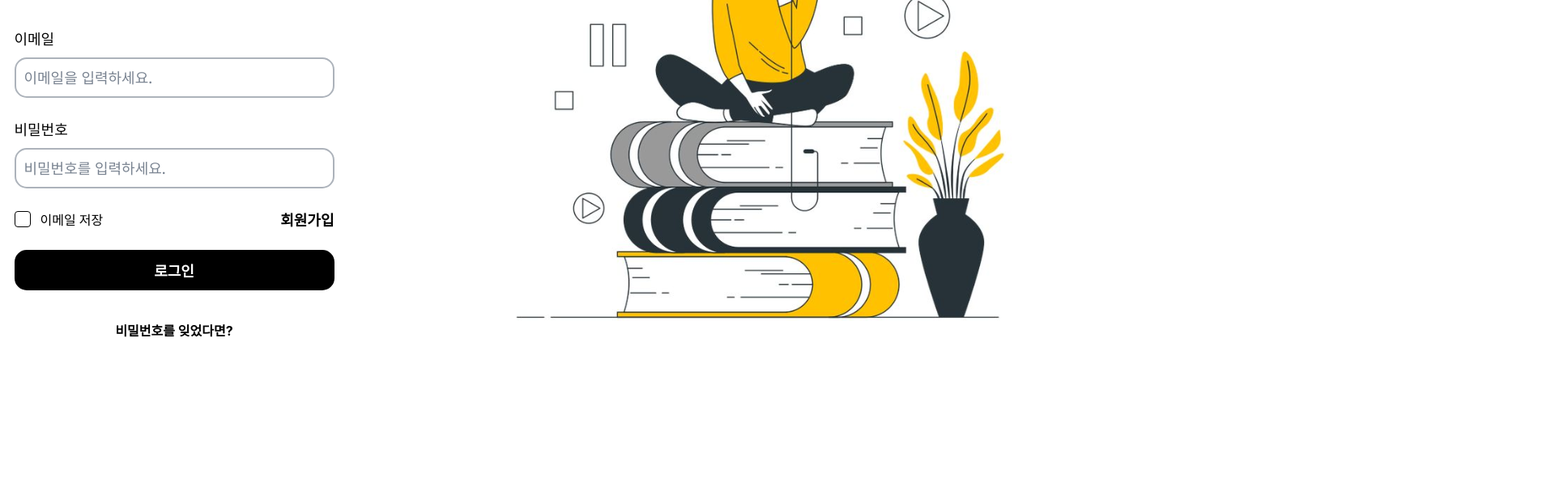
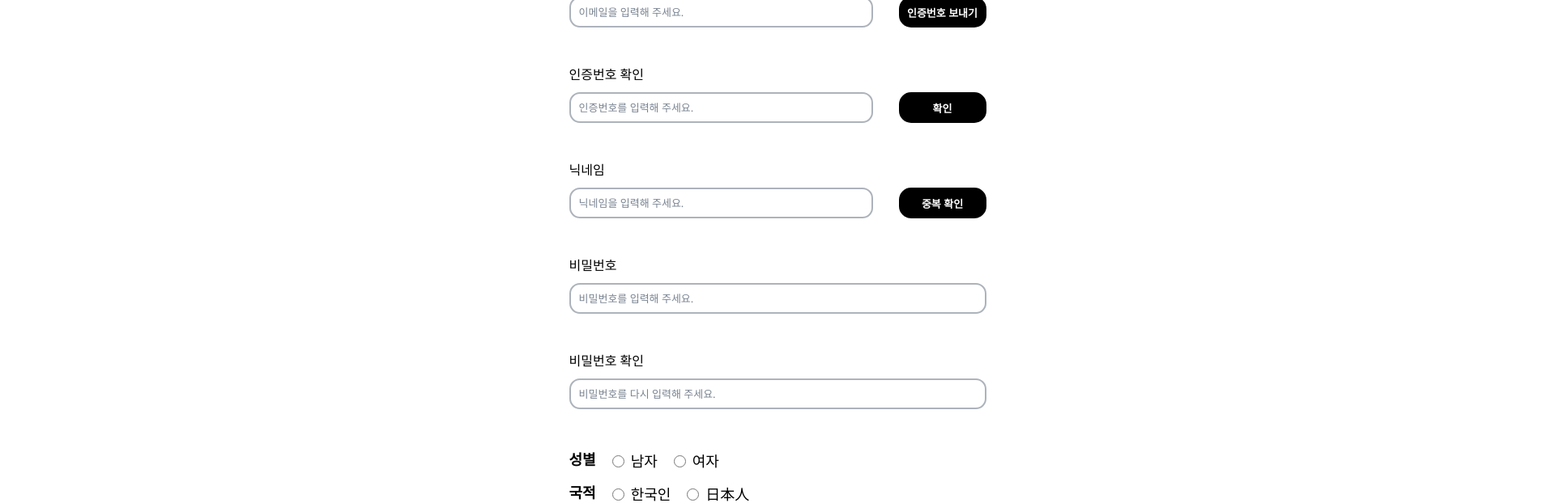
Before and after one commit to psjoo7/dango-front, a React (Create React App) app in the folder dango/: page /member/signup in a window 1280 px wide. Before the commit this address led to /member/login. Shown: the part 240-862 px from the top of the page at 81% size, 1920 px wide, since content can reach past the window. Before the commit the page ends 800 px from the top, so only its background shows below. Built offline with nearby package versions, Linux system fonts and the light colour scheme.

Commit message:
no message

```diff
--- a/dango/src/App.js
+++ b/dango/src/App.js
@@ -10,6 +10,7 @@ import LoginPage from "./pages/Login/LoginPage/LoginPage";
 import HomePage from "./pages/HomePage/HomePage";
 import MyProfilePage from "./pages/MyProfilePage/MyProfilePage";
 import ProtectedRoute from "./route/ProtectedRoute";
+import SignUpPage from "./pages/Login/SignUpPage/SignUpPage";
 
 function App() {
   const isAuthenticated = !!localStorage.getItem("user");
@@ -22,7 +23,6 @@ function App() {
           path="/member/login"
           element={isAuthenticated ? <Navigate to="/home" /> : <LoginPage />}
         />
-
         {/* 보호된 경로: 로그인한 사용자만 접근 가능 */}
         <Route
           path="/home"
@@ -39,7 +39,8 @@ function App() {
               <MyProfilePage />
             </ProtectedRoute>
           }
-        />
+        />{" "}
+        <Route path="/member/signup" element={<SignUpPage />} />
         {/* 모든 경로는 로그인하지 않은 상태면 로그인 페이지로 리다이렉트 */}
         <Route path="*" element={<Navigate to="/member/login" />} />
       </Routes>
--- a/dango/src/component/Buttons/RadioButton/RadioButton.jsx
+++ b/dango/src/component/Buttons/RadioButton/RadioButton.jsx
@@ -4,17 +4,17 @@ import styles from "./RadioButton.module.css";
 
 const RadioButton = ({
   className = "",
-                         propLabel,               // 라벨 텍스트
-                         propLabelFontSize = "18px",  // 텍스트 크기
-                         propLabelFontWeight = "500",  // 텍스트 굵기
-                         propLabelColor = "var(--color-black)",    // 텍스트 색상
-                         propGap = "5px",            // 버튼과 텍스트 사이의 간격 (마진을 없애기 위해 기본값을 0px로 설정)
-                         propButtonSize = "15px",     // 버튼 크기
-                         propButtonBorder = "1px solid var(--color-gray2)",  // 버튼의 border 설정
-                         propName = "radioGroup",     // 라디오 버튼 그룹 이름 (중복 체크 방지)
-                         propValue,                   // 라디오 버튼의 value 값
-                         propChecked,                 // 라디오 버튼이 체크되어 있는지 여부
-                         propOnChange,                // 라디오 버튼의 변경 이벤트 핸들러
+  propLabel, // 라벨 텍스트
+  propLabelFontSize = "18px", // 텍스트 크기
+  propLabelFontWeight = "500", // 텍스트 굵기
+  propLabelColor = "var(--color-black)", // 텍스트 색상
+  propGap = "5px", // 버튼과 텍스트 사이의 간격 (마진을 없애기 위해 기본값을 0px로 설정)
+  propButtonSize = "15px", // 버튼 크기
+  propButtonBorder = "1px solid var(--color-gray2)", // 버튼의 border 설정
+  propName = "radioGroup", // 라디오 버튼 그룹 이름 (중복 체크 방지)
+  propValue = "", // 라디오 버튼의 value 값
+  propChecked, // 라디오 버튼이 체크되어 있는지 여부
+  propOnChange, // 라디오 버튼의 변경 이벤트 핸들러
 }) => {
   const radioStyle = useMemo(() => {
     return {
@@ -29,7 +29,7 @@ const RadioButton = ({
       fontSize: propLabelFontSize,
       fontWeight: propLabelFontWeight,
       color: propLabelColor,
-            marginLeft: propGap,  // 버튼과 텍스트 사이의 간격 설정 (기본 0px)
+      marginLeft: propGap, // 버튼과 텍스트 사이의 간격 설정 (기본 0px)
     };
   }, [propLabelFontSize, propLabelFontWeight, propLabelColor, propGap]);
 
@@ -42,7 +42,7 @@ const RadioButton = ({
         value={propValue}
         checked={propChecked}
         onChange={propOnChange}
-                style={radioStyle}   // 버튼 크기 및 스타일 적용
+        style={radioStyle} // 버튼 크기 및 스타일 적용
       />
       <label className={styles.label} style={labelStyle}>
         {propLabel}
@@ -53,18 +53,18 @@ const RadioButton = ({
 
 RadioButton.propTypes = {
   className: PropTypes.string,
-    propLabel: PropTypes.string.isRequired,    // 라벨 텍스트
-    propLabelFontSize: PropTypes.string,       // 텍스트 크기
-    propLabelFontWeight: PropTypes.string,     // 텍스트 굵기
-    propLabelColor: PropTypes.string,          // 텍스트 색상
-    propGap: PropTypes.string,                 // 버튼과 텍스트 사이의 간격
-    propButtonSize: PropTypes.string,          // 버튼 크기
-    propButtonBorder: PropTypes.string,        // 버튼 border 설정
-    propCheckedColor: PropTypes.string,        // 체크된 라디오 버튼 색상
-    propName: PropTypes.string,                // 라디오 버튼 그룹 이름
-    propValue: PropTypes.string.isRequired,    // 라디오 버튼의 value 값
-    propChecked: PropTypes.bool,               // 라디오 버튼이 체크되어 있는지 여부
-    propOnChange: PropTypes.func.isRequired,   // 라디오 버튼 변경 이벤트 핸들러
+  propLabel: PropTypes.string.isRequired, // 라벨 텍스트
+  propLabelFontSize: PropTypes.string, // 텍스트 크기
+  propLabelFontWeight: PropTypes.string, // 텍스트 굵기
+  propLabelColor: PropTypes.string, // 텍스트 색상
+  propGap: PropTypes.string, // 버튼과 텍스트 사이의 간격
+  propButtonSize: PropTypes.string, // 버튼 크기
+  propButtonBorder: PropTypes.string, // 버튼 border 설정
+  propCheckedColor: PropTypes.string, // 체크된 라디오 버튼 색상
+  propName: PropTypes.string, // 라디오 버튼 그룹 이름
+  propValue: PropTypes.string.isRequired, // 라디오 버튼의 value 값
+  propChecked: PropTypes.bool, // 라디오 버튼이 체크되어 있는지 여부
+  propOnChange: PropTypes.func, // 라디오 버튼 변경 이벤트 핸들러
 };
 
 export default RadioButton;
--- a/dango/src/component/Forms/SignUpPageForm/SignUpPageForm.jsx
+++ b/dango/src/component/Forms/SignUpPageForm/SignUpPageForm.jsx
@@ -1,15 +1,71 @@
+import { useState } from "react";
+import axios from "axios"; // Axios 사용을 위한 import
 import PropTypes from "prop-types";
 import styles from "./SignUpPageForm.module.css";
-import {RegularText} from "../../Text";
-import {InputText} from "../../Input";
-import {RadioButton, RegularButton} from "../../Buttons";
+import { RegularText } from "../../Text";
+import { InputText } from "../../Input";
+import { RadioButton, RegularButton } from "../../Buttons";
+import { useNavigate } from "react-router-dom";
 
-const SignUpPageForm = ({className = ""}) => {
+const SignUpPageForm = ({ className = "" }) => {
+  const navigate = useNavigate();
+  const [formData, setFormData] = useState({
+    email: "",
+    userPassword: "",
+    confirmPassword: "",
+    nickname: "",
+    userNationality: "",
+    userSex: null,
+  });
+
+  const handleInputChange = (e) => {
+    const { name, value } = e.target;
+    setFormData((prevData) => ({ ...prevData, [name]: value }));
+  };
+
+  const handleRadioChange = (e) => {
+    const { name, value } = e.target;
+    setFormData((prevData) => ({ ...prevData, [name]: value }));
+    console.log(formData.userNationality, formData.userSex);
+  };
+
+  const handleSubmit = async (e) => {
+    e.preventDefault();
+    console.log(formData);
+    // 비밀번호 확인 로직
+    if (formData.userPassword !== formData.confirmPassword) {
+      alert("비밀번호가 일치하지 않습니다.");
+      return;
+    }
+
+    try {
+      // 서버로 회원가입 요청 전송
+      const response = await axios.post(
+        "https://scit45dango.site/api/member/join",
+        {
+          userEmail: formData.email,
+          userPassword: formData.userPassword,
+          nickname: formData.nickname,
+          userNationality: formData.userNationality,
+          userSex: formData.userSex === "male" ? true : false,
+        }
+      );
+
+      if (response.status === 201) {
+        alert("회원가입에 성공했습니다.");
+        navigate("/member/login");
+      }
+    } catch (error) {
+      console.error("회원가입 오류:", error);
+      alert("회원가입 중 오류가 발생했습니다.");
+    }
+  };
+
   return (
     <div className={styles.SignUpPageForm}>
       <div className={styles.top}>
         <RegularText
-                    text={"회원가입"}
+          propText={"회원가입"}
           propFontSize={"47px"}
           propFontWeight={900}
         />
@@ -24,19 +80,20 @@ const SignUpPageForm = ({className = ""}) => {
               propLabelFontSize={"var(--font-body2)"}
               propInputFontSize={"var(--font-body3)"}
               propPlaceholder={"이메일을 입력해 주세요."}
+              propValue={formData.email}
+              propOnChange={handleInputChange}
+              name={"email"}
             />
 
             <RegularButton
-                            buttonClassName={styles.buttons}
-                            buttonText={"인증번호 보내기"}
-                            buttonFontSize={"var(--font-body3)"}
-
-                            buttonColor={"var(--color-black)"}
-                            buttonTextColor={"var(--color-white)"}
-                            buttonBorderRadius={"15px"}
-
-                            buttonWidth={"108px"}
-                            buttonHeight={"38px"}
+              propClassName={styles.buttons}
+              propText={"인증번호 보내기"}
+              propFontSize={"var(--font-body3)"}
+              propColor={"var(--color-black)"}
+              propTextColor={"var(--color-white)"}
+              propBorderRadius={"15px"}
+              propWidth={"108px"}
+              propHeight={"38px"}
             />
           </div>
           <RegularText
@@ -44,12 +101,9 @@ const SignUpPageForm = ({className = ""}) => {
             propFontSize={"var(--font-body3)"}
             propFontWeight={700}
           />
-
         </div>
 
-
         <div className={styles.secondRow}>
-
           <div className={styles.secondRowBlock}>
             <InputText
               propWidth={"375px"}
@@ -62,18 +116,15 @@ const SignUpPageForm = ({className = ""}) => {
             />
 
             <RegularButton
-                            buttonClassName={styles.buttons}
-                            buttonText={"확인"}
-                            buttonFontSize={"var(--font-body3)"}
-
-                            buttonColor={"var(--color-black)"}
-                            buttonTextColor={"var(--color-white)"}
-                            buttonBorderRadius={"15px"}
-
-                            buttonWidth={"108px"}
-                            buttonHeight={"38px"}
+              propClassName={styles.buttons}
+              propText={"확인"}
+              propFontSize={"var(--font-body3)"}
+              propColor={"var(--color-black)"}
+              propTextColor={"var(--color-white)"}
+              propBorderRadius={"15px"}
+              propWidth={"108px"}
+              propHeight={"38px"}
             />
-
           </div>
 
           <RegularText
@@ -81,8 +132,6 @@ const SignUpPageForm = ({className = ""}) => {
             propFontSize={"var(--font-body3)"}
             propFontWeight={700}
           />
-
-
         </div>
 
         <div className={styles.thirdRow}>
@@ -95,19 +144,20 @@ const SignUpPageForm = ({className = ""}) => {
               propLabelFontSize={"var(--font-body2)"}
               propInputFontSize={"var(--font-body3)"}
               propPlaceholder={"닉네임을 입력해 주세요."}
+              name={"nickname"}
+              propValue={formData.nickname}
+              propOnChange={handleInputChange}
             />
 
             <RegularButton
-                            buttonClassName={styles.buttons}
-                            buttonText={"중복 확인"}
-                            buttonFontSize={"var(--font-body3)"}
-
-                            buttonColor={"var(--color-black)"}
-                            buttonTextColor={"var(--color-white)"}
-                            buttonBorderRadius={"15px"}
-
-                            buttonWidth={"108px"}
-                            buttonHeight={"38px"}
+              propClassName={styles.buttons}
+              propText={"중복 확인"}
+              propFontSize={"var(--font-body3)"}
+              propColor={"var(--color-black)"}
+              propTextColor={"var(--color-white)"}
+              propBorderRadius={"15px"}
+              propWidth={"108px"}
+              propHeight={"38px"}
             />
           </div>
 
@@ -127,6 +177,9 @@ const SignUpPageForm = ({className = ""}) => {
             propLabelFontSize={"var(--font-body2)"}
             propInputFontSize={"var(--font-body3)"}
             propPlaceholder={"비밀번호를 입력해 주세요."}
+            propValue={formData.userPassword}
+            propOnChange={handleInputChange}
+            name={"userPassword"}
           />
 
           <RegularText
@@ -145,6 +198,9 @@ const SignUpPageForm = ({className = ""}) => {
             propLabelFontSize={"var(--font-body2)"}
             propInputFontSize={"var(--font-body3)"}
             propPlaceholder={"비밀번호를 다시 입력해 주세요."}
+            propValue={formData.confirmPassword}
+            propOnChange={handleInputChange}
+            name={"confirmPassword"}
           />
 
           <RegularText
@@ -152,10 +208,9 @@ const SignUpPageForm = ({className = ""}) => {
             propFontSize={"var(--font-body3)"}
             propFontWeight={700}
           />
-
         </div>
 
-                <InputText
+        {/* <InputText
           propWidth={"515px"}
           propHeight={"38px"}
           propBorderRadius={"13px"}
@@ -163,57 +218,62 @@ const SignUpPageForm = ({className = ""}) => {
           propLabelFontSize={"var(--font-body2)"}
           propInputFontSize={"var(--font-body3)"}
           propPlaceholder={"전화번호를 입력해 주세요."}
-                />
+        /> */}
       </div>
-
-
-
-
 
       <div className={styles.radios}>
         <div className={styles.radio}>
           <RegularText
-                        text={"성별"}
+            propText={"성별"}
             propFontSize={"var(--font-body1)"}
-                        propFontWeight={500}
+            propFontWeight={700}
           />
           <RadioButton
             propLabel={"남자"}
+            propName="userSex"
+            propValue="male"
+            propOnChange={handleRadioChange}
           />
           <RadioButton
             propLabel={"여자"}
+            propName="userSex"
+            propValue="female"
+            propOnChange={handleRadioChange}
           />
         </div>
 
         <div className={styles.radio}>
           <RegularText
-                        text={"국적"}
+            propText={"국적"}
             propFontSize={"var(--font-body1)"}
-                        propFontWeight={500}
+            propFontWeight={700}
           />
           <RadioButton
             propLabel={"한국인"}
+            propName="userNationality"
+            propValue="Korea"
+            propOnChange={handleRadioChange}
           />
           <RadioButton
             propLabel={"日本人"}
+            propName="userNationality"
+            propValue="Japan"
+            propOnChange={handleRadioChange}
           />
         </div>
       </div>
 
       <RegularButton
-                buttonClassName={styles.buttons}
-                buttonText={"회원가입"}
-                buttonFontSize={"var(--font-body1)"}
-
-                buttonColor={"var(--color-black)"}
-                buttonTextColor={"var(--color-white)"}
-                buttonBorderRadius={"15px"}
-
-                buttonWidth={"280px"}
-                buttonHeight={"55px"}
+        propClassName={styles.buttons}
+        propText={"회원 가입"}
+        propFontSize={"var(--font-body1)"}
+        propColor={"var(--color-black)"}
+        propTextColor={"var(--color-white)"}
+        propBorderRadius={"15px"}
+        propWidth={"280px"}
+        propHeight={"55px"}
+        propOnClick={handleSubmit}
       />
-
-
     </div>
   );
 };
--- a/dango/src/component/Input/InputText/InputText.jsx
+++ b/dango/src/component/Input/InputText/InputText.jsx
@@ -16,10 +16,11 @@ const InputText = ({
   propInputFontSize,
   propInputFontWeight,
   propInputFontColor = "var(--color-black)",
-                       propPlaceholder,    // placeholder prop
-                       propValue,          // propValue
-                       propOnChange,       // propOnChange
-                       propType = "text"   // 기본값을 'text'로 설정한 type prop
+  propPlaceholder, // placeholder prop
+  propValue, // propValue
+  propOnChange, // propOnChange
+  propType = "text", // 기본값을 'text'로 설정한 type prop
+  name,
 }) => {
   // 상태로 placeholder 제어
   const [placeholder, setPlaceholder] = useState(propPlaceholder);
@@ -31,7 +32,12 @@ const InputText = ({
       fontWeight: propLabelFontWeight,
       color: propLabelColor,
     };
-    }, [propLabelPadding, propLabelFontSize, propLabelFontWeight, propLabelColor]);
+  }, [
+    propLabelPadding,
+    propLabelFontSize,
+    propLabelFontWeight,
+    propLabelColor,
+  ]);
 
   const inputStyle = useMemo(() => {
     return {
@@ -39,11 +45,19 @@ const InputText = ({
       height: propHeight,
       border: propBorder,
       borderRadius: propBorderRadius,
-            fontSize: propInputFontSize,   // 입력 필드 안의 텍스트 크기 적용
-            fontWeight: propInputFontWeight,  // 입력 필드 안의 텍스트 굵기 적용
-            color: propInputFontColor,  // 입력 필드 안의 텍스트 색상 적용
+      fontSize: propInputFontSize, // 입력 필드 안의 텍스트 크기 적용
+      fontWeight: propInputFontWeight, // 입력 필드 안의 텍스트 굵기 적용
+      color: propInputFontColor, // 입력 필드 안의 텍스트 색상 적용
     };
-    }, [propWidth, propHeight, propBorder, propBorderRadius, propInputFontSize, propInputFontWeight, propInputFontColor]);
+  }, [
+    propWidth,
+    propHeight,
+    propBorder,
+    propBorderRadius,
+    propInputFontSize,
+    propInputFontWeight,
+    propInputFontColor,
+  ]);
 
   return (
     <div className={[styles.inputComponent, className].join(" ")}>
@@ -54,13 +68,14 @@ const InputText = ({
       )}
       <input
         className={styles.inputText}
-                type={propType}  // propType으로 변경
+        type={propType} // propType으로 변경
         style={inputStyle}
-                placeholder={placeholder}  // 상태로 제어되는 placeholder
-                value={propValue}  // propValue로 변경
-                onChange={propOnChange}  // propOnChange로 변경
-                onFocus={() => setPlaceholder("")}  // 포커스 시 placeholder 제거
-                onBlur={() => setPlaceholder(propPlaceholder)}  // 포커스 해제 시 placeholder 복원
+        placeholder={placeholder} // 상태로 제어되는 placeholder
+        name={name} // name 속성 추가
+        value={propValue} // propValue로 변경
+        onChange={propOnChange} // propOnChange로 변경
+        onFocus={() => setPlaceholder("")} // 포커스 시 placeholder 제거
+        onBlur={() => setPlaceholder(propPlaceholder)} // 포커스 해제 시 placeholder 복원
       />
     </div>
   );
@@ -68,11 +83,13 @@ const InputText = ({
 
 InputText.propTypes = {
   className: PropTypes.string,
-    propLabelText: PropTypes.string,  // 라벨이 있을 수도 없을 수도 있음
+  propLabelText: PropTypes.string, // 라벨이 있을 수도 없을 수도 있음
   propPlaceholder: PropTypes.string, // placeholder 속성 추가
-    propValue: PropTypes.string,  // propValue로 변경
+  propValue: PropTypes.string, // propValue로 변경
   propOnChange: PropTypes.func, // propOnChange로 변경
-    propType: PropTypes.string,   // 추가된 propType, 기본값은 'text'
+  propType: PropTypes.string, // 추가된 propType, 기본값은 'text'
+  propName: PropTypes.string,
+  name: PropTypes.string,
 
   /** Label Style props */
   propLabelPadding: PropTypes.string,
--- a/dango/src/component/Text/RegularText/RegularText.jsx
+++ b/dango/src/component/Text/RegularText/RegularText.jsx
@@ -2,8 +2,8 @@ import PropTypes from "prop-types";
 import styles from "./RegularText.module.css";
 
 const RegularText = ({
-                         propClassName = "",   // className에도 prop 접두사 추가
-                         propText,             // text에도 prop 접두사 추가
+  propClassName = "", // className에도 prop 접두사 추가
+  propText = "", // text에도 prop 접두사 추가
   propFontSize = "16px",
   propFontWeight = "700",
   propColor = "black",
@@ -26,8 +26,8 @@ const RegularText = ({
 };
 
 RegularText.propTypes = {
-    propClassName: PropTypes.string,  // className prop에 prop 접두사 추가
-    propText: PropTypes.string.isRequired,  // text에도 prop 접두사 추가
+  propClassName: PropTypes.string, // className prop에 prop 접두사 추가
+  propText: PropTypes.string, // text에도 prop 접두사 추가
   propFontSize: PropTypes.string,
   propFontWeight: PropTypes.oneOfType([PropTypes.string, PropTypes.number]),
   propColor: PropTypes.string,
```
Also changed, not shown: dango/src/component/Buttons/RegularButton/RegularButton.jsx (+13 -3 lines). Lines whose indentation alone changed are shown as unchanged.
